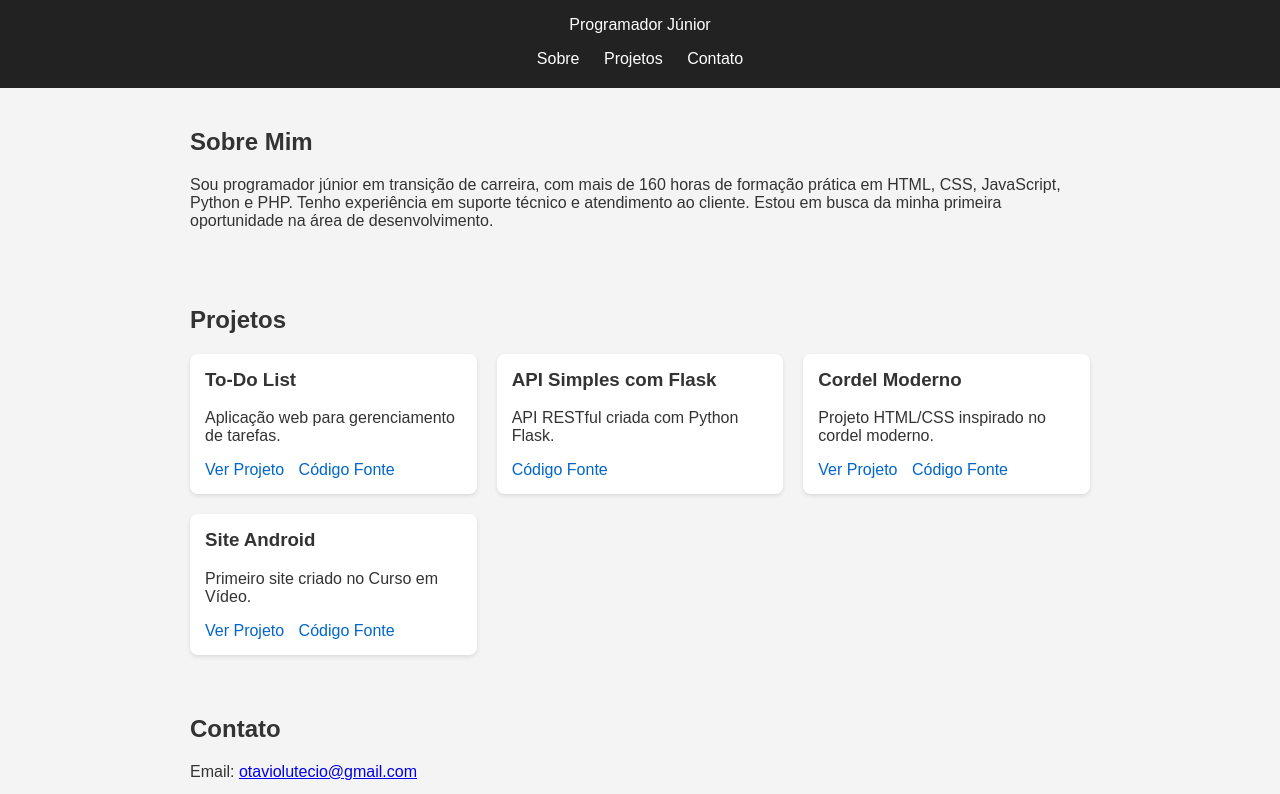
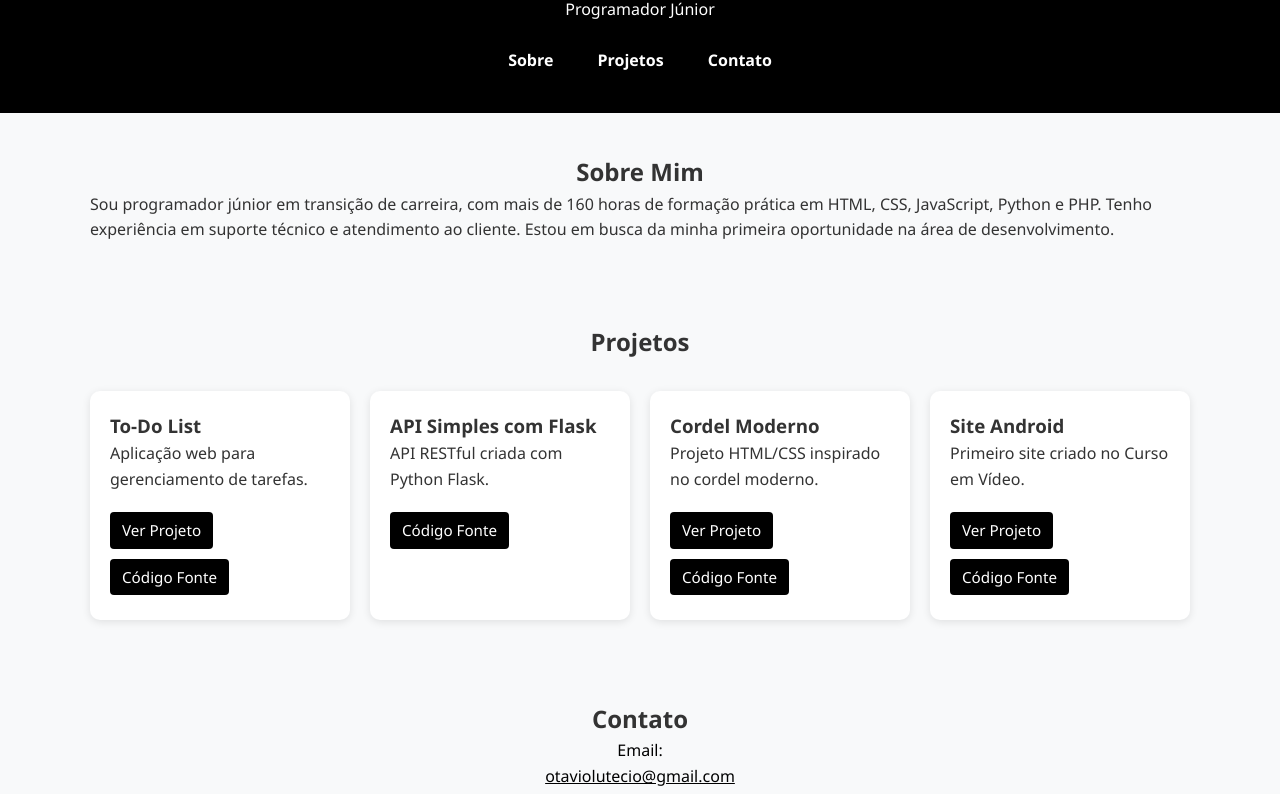
Before and after one commit to luteciando/Portfolio, a plain HTML site: page index.html in a window 1280 px wide. Shown: the part 84-878 px from the top of the page. Drawn offline with Linux system fonts and the light colour scheme.

Commit message:
Update style.css

```diff
--- a/style.css
+++ b/style.css
@@ -1,64 +1,135 @@
+*{
+    margin: 0px;
+    padding: 0px;
+}
+
 body {
-  font-family: Arial, sans-serif;
+  font-family: 'Segoe UI', Tahoma, Geneva, Verdana, sans-serif;
   margin: 0;
-  background: #f4f4f4;
+  background: #f8f9fa;
   color: #333;
+  line-height: 1.6;
 }
 
 header {
-  background: #222;
+  background: black;
   color: #fff;
-  padding: 20px;
+  padding: 30px 20px;
   text-align: center;
+}
+
+header nav {
+  margin-top: 15px;
 }
 
 header nav a {
   color: #fff;
   margin: 0 10px;
   text-decoration: none;
+  font-weight: bold;
 }
 
 header nav a:hover {
-  text-decoration: underline;
+  text-decoration: none;
 }
 
+nav{
+    background-color: rgb(0, 0, 0);
+    padding: 10px;
+    box-shadow: 0px 7px 7px rgba(0, 0, 0, 0.541);
+}
+nav > a{
+    color: whitesmoke;
+    padding: 10px;
+    text-decoration: none;
+    font-weight: bold;
+    border-radius: 5px;
+    transition-duration: .5s;
+}
+
+nav > a:hover{
+    background-color: rgb(219, 16, 16);
+    color: whitesmoke;
+}
 section {
-  padding: 20px;
-  max-width: 900px;
+  padding: 40px 20px;
+  max-width: 1100px;
   margin: auto;
+}
+
+h1, h2 {
+  text-align: center;
 }
 
 .projetos-container {
   display: grid;
-  grid-template-columns: repeat(auto-fit, minmax(250px, 1fr));
+  grid-template-columns: repeat(auto-fit, minmax(260px, 1fr));
   gap: 20px;
+  margin-top: 30px;
 }
 
 .projeto {
   background: #fff;
-  padding: 15px;
-  border-radius: 8px;
-  box-shadow: 0 2px 4px rgba(0,0,0,0.1);
+  padding: 20px;
+  border-radius: 10px;
+  box-shadow: 0 2px 8px rgba(0,0,0,0.1);
+  transition: transform 0.2s ease;
+}
+
+.projeto:hover {
+  transform: translateY(-5px);
 }
 
 .projeto h3 {
   margin-top: 0;
 }
 
+.projeto p {
+  margin-bottom: 15px;
+}
+
 .projeto a {
   display: inline-block;
-  margin-right: 10px;
-  color: #0066cc;
+  margin: 5px 0;
+  padding: 6px 12px;
+  background: black;
+  color: #fff;
+  border-radius: 4px;
   text-decoration: none;
+  font-size: 0.95em;
 }
 
 .projeto a:hover {
+  background: rgb(219, 16, 16);
+}
+
+#contato p, #contato a {
+  text-align: center;
+  display: block;
+  color: black;
+}
+
+#contato a:hover {
   text-decoration: underline;
 }
 
 footer {
   text-align: center;
-  padding: 10px;
-  background: #222;
+  padding: 15px;
+  background: black;
   color: #fff;
+  margin-top: 40px;
 }
+
+/* Responsividade */
+@media (max-width: 600px) {
+  header h1 {
+    font-size: 1.8em;
+  }
+  .projeto {
+    padding: 15px;
+  }
+  .projeto a {
+    font-size: 0.9em;
+  }
+}
```
